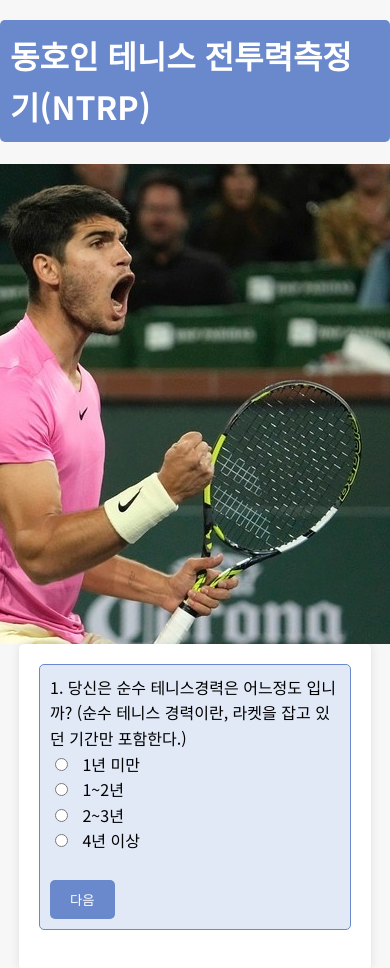
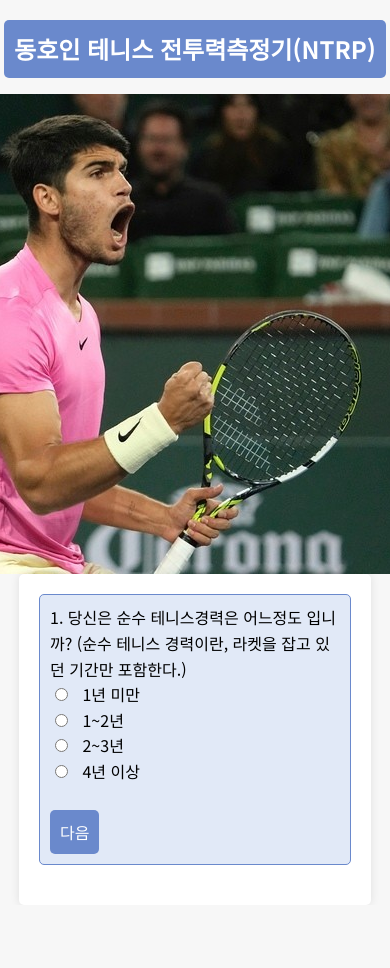
Before and after one commit to La502/Tennis-NTRP, a plain HTML site: page index.html in a window 390 px wide. Shown: the top 968 px of the page. After the commit the page ends 905 px from the top, so only its background shows below. Drawn offline with Linux system fonts and the light colour scheme.

Commit message:
Update styles.css

```diff
--- a/styles.css
+++ b/styles.css
@@ -76,3 +76,16 @@ input[type="radio"] {
         transform: scale(1);
     }
 }
+
+@media (max-width: 600px) {
+    h1 {
+        font-size: 1.5em;
+    }
+    button {
+        padding: 10px;
+        font-size: 1em;
+    }
+    #result {
+        font-size: 1.2em;
+    }
+}
```
